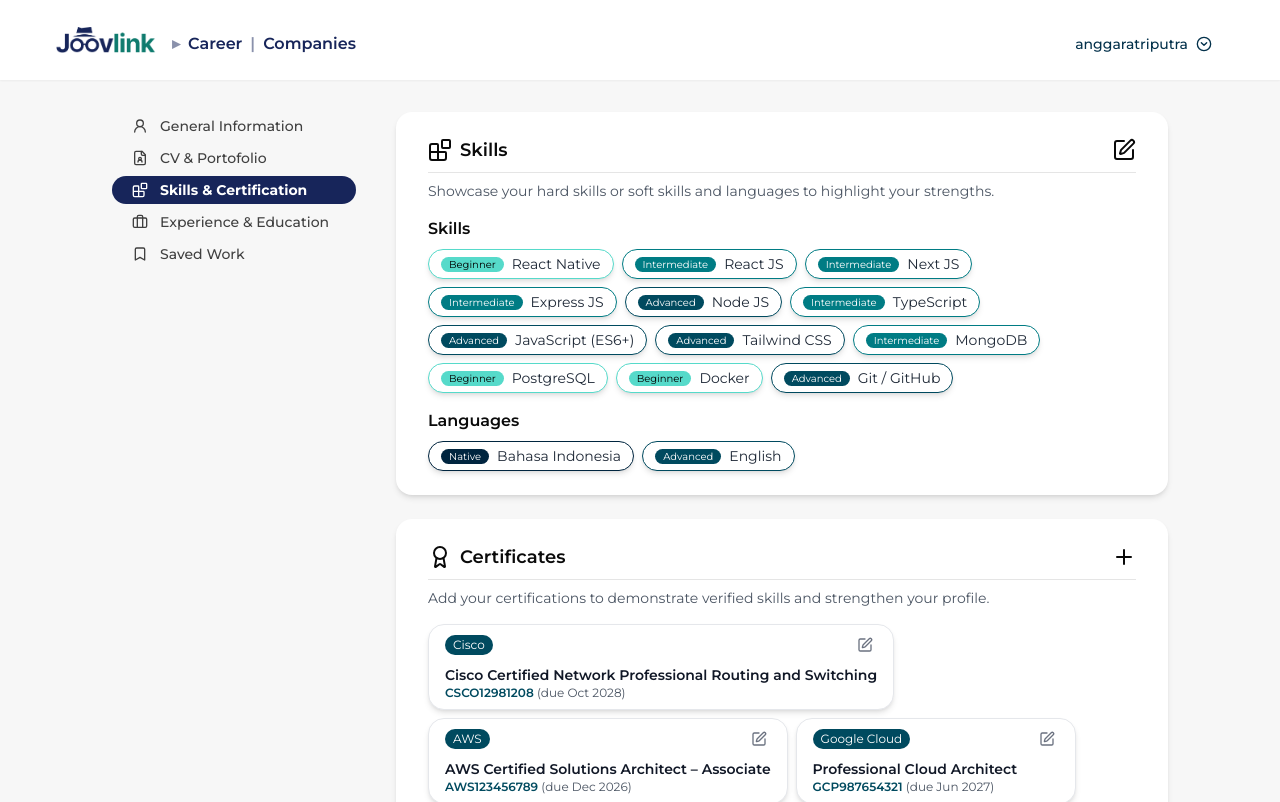
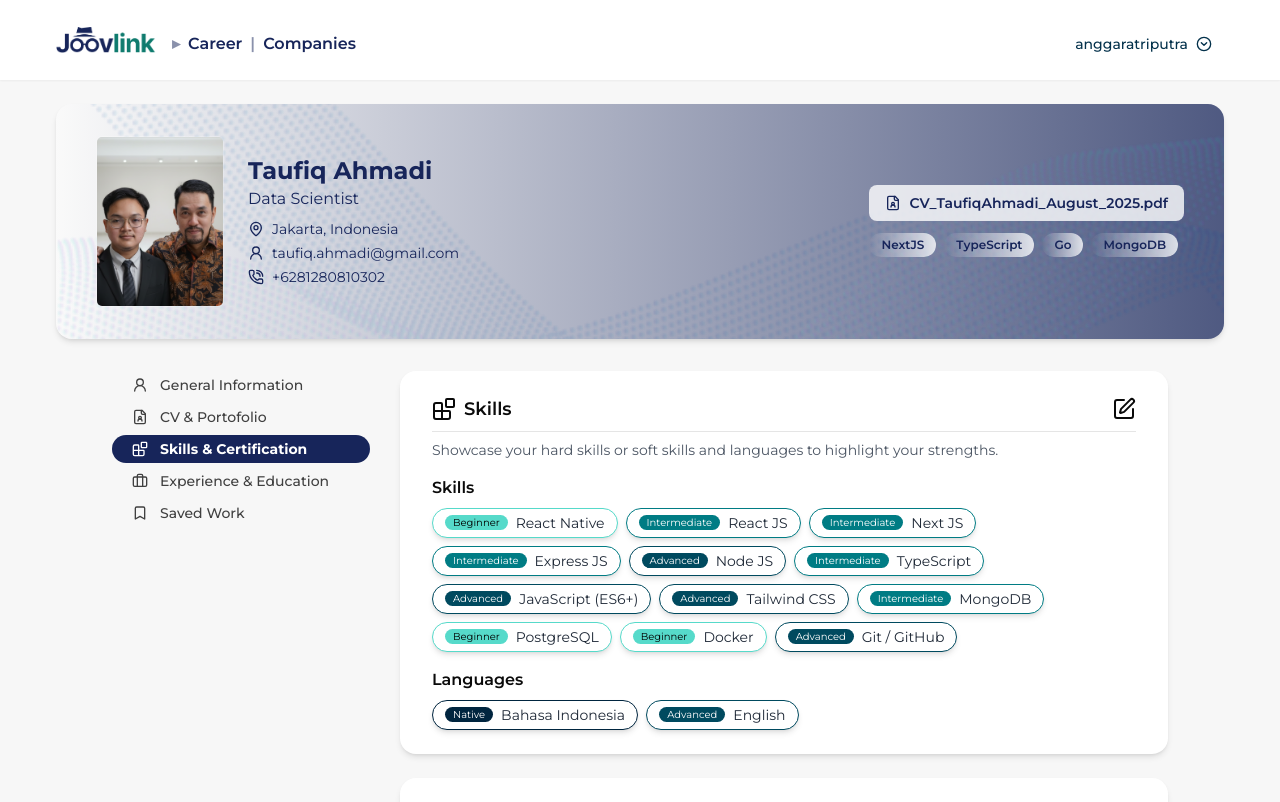
Before and after one commit to joovlink/data-driven-project, a Next.js app in the folder frontend/: page /profile/skills in a window 1280 px wide. Shown: the top 802 px of the page. Built offline with nearby package versions, Linux system fonts and the light colour scheme.

Commit message:
add template banner header

```diff
--- a/frontend/app/not-found.tsx
+++ b/frontend/app/not-found.tsx
@@ -1,21 +1,49 @@
-import Link from "next/link";
+"use client"
+
+import Image from "next/image"
+import Link from "next/link"
+import { motion } from "framer-motion"
 
 export default function NotFound() {
     return (
         <div
-            className="flex items-center justify-center min-h-screen px-6 text-center bg-cover bg-center"
-            style={{ backgroundImage: `url('/images/arthatelnotfound.jpg')` }}
+            className="flex flex-col items-center justify-center min-h-screen px-6 text-center bg-cover bg-center space-y-6"
+            style={{ backgroundImage: `url('/images/notfound.png')` }}
         >
-            <div className="bg-white/80 backdrop-blur-sm p-10 rounded-xl max-w-md">
-                <h2 className="text-lg font-bold mb-2">Oops! Something went wrong.</h2>
-                <p className="text-sm text-gray-600">
+            <Link href="/" className="inline-block">
+                <motion.div
+                    animate={{
+
+                        opacity: [1, 0.7, 1],
+
+                    }}
+                    transition={{
+                        repeat: Infinity,
+                        duration: 5,
+                        ease: "easeInOut",
+                    }}
+                >
+                    <Image
+                        src="/images/joovlink_logo.png"
+                        alt="Joovlink Logo"
+                        width={240}
+                        height={40}
+                        priority
+                        className="invert brightness-0 drop-shadow-lg"
+                    />
+                </motion.div>
+            </Link>
+
+            <div className="bg-white/20 backdrop-blur-sm p-10 rounded-xl max-w-md">
+                <h2 className="text-lg text-white font-bold mb-2">Oops! Something went wrong.</h2>
+                <p className="text-sm text-white">
                     We couldn’t find the page you’re looking for.
                 </p>
                 <Link
-                    href="/client-login"
-                    className="text-blue-600 font-semibold hover:underline mt-4 inline-block"
+                    href="/"
+                    className="text-black px-4 py-1 rounded-lg bg-white/90 font-semibold hover:scale-105 transition mt-4 inline-block"
                 >
-                    Back to Login
+                    Back to Homepage
                 </Link>
             </div>
         </div>
--- a/frontend/app/profile/layout.tsx
+++ b/frontend/app/profile/layout.tsx
@@ -1,11 +1,111 @@
 "use client"
 
 import { useEffect, useState } from "react"
-import { AnimatePresence, motion } from "framer-motion"
+import { motion } from "framer-motion"
 import SplashScreen from "@/components/SplashScreen"
 import AppNavbar from "@/components/layout/AppNavbar"
 import { ProfileSidebar } from "@/components/layout/ProfileSidebar"
 import { usePathname } from "next/navigation"
+import { FileUser, MapPin, PhoneCall, User2 } from "lucide-react"
+
+type ProfileData = {
+    name: string
+    title: string
+    location: string
+    email: string
+    phone: string
+    skills: string[]
+    cvFile: string
+    photo: string
+}
+
+function ProfileHeader() {
+    const [profile, setProfile] = useState<ProfileData | null>(null)
+
+    useEffect(() => {
+        const dummy: ProfileData = {
+            name: "Taufiq Ahmadi",
+            title: "Data Scientist",
+            location: "Jakarta, Indonesia",
+            email: "taufiq.ahmadi@gmail.com",
+            phone: "+6281280810302",
+            skills: ["NextJS", "TypeScript", "Go", "MongoDB"],
+            cvFile: "/CV_TaufiqAhmadi_August_2025.pdf",
+            photo: "/images/profile_dummy2.png",
+        }
+        setProfile(dummy)
+    }, [])
+
+    if (!profile) return null
+
+    return (
+        <div className="relative w-full rounded-2xl shadow-md overflow-hidden px-10 py-8 text-white
+                bg-[linear-gradient(to_right,rgba(255,255,255,0.35),rgba(23,37,90,0.75))]">
+            {/* Background image layer */}
+            <div className="absolute inset-0 bg-[url('/images/bannerabstract.png')] bg-cover bg-center opacity-10" />
+
+            {/* Content (di atas gradient + image) */}
+            <div className="relative flex items-center gap-6">
+                {/* Foto */}
+                <div className="w-32 aspect-[3/4] rounded-md overflow-hidden border border-white/20">
+                    <img
+                        src={profile.photo}
+                        alt="Profile"
+                        className="w-full h-full object-cover"
+                    />
+                </div>
+
+                {/* Info */}
+                <div className="flex-1">
+                    <h2 className="text-2xl text-[#17255A] font-bold">{profile.name}</h2>
+                    <p className="text-[#17255A] ">{profile.title}</p>
+
+                    <div className="mt-2 text-sm space-y-1 text-[#17255A] ">
+                        <div className="flex items-center gap-2">
+                            <MapPin className="w-4 h-4" />
+                            <span>{profile.location}</span>
+                        </div>
+                        <div className="flex items-center gap-2">
+                            <User2 className="w-4 h-4" />
+                            <span>{profile.email}</span>
+                        </div>
+                        <div className="flex items-center gap-2">
+                            <PhoneCall className="w-4 h-4" />
+                            <span>{profile.phone}</span>
+                        </div>
+                    </div>
+
+
+                </div>
+                <div>
+                    {/* Tombol CV */}
+                    <a
+                        href={profile.cvFile}
+                        target="_blank"
+                        className="flex items-center gap-2 px-4 py-2 text-sm font-semibold bg-[#FFFFFF]/80 text-[#17255A] hover:bg-gray-700 rounded-lg transition"
+                    >
+                        <FileUser className="w-4 h-4" />
+                        <span>{profile.cvFile.split("/").pop()}</span>
+                    </a>
+                    <div className="flex gap-2 mt-3 flex-wrap text-[#17255A]">
+                        {profile.skills.map((skill) => (
+                            <span
+                                key={skill}
+                                className="px-3 py-1 rounded-full text-xs font-semibold"
+                                style={{
+                                    background: "linear-gradient(to right, rgba(255,255,255,0), rgba(255,255,255,0.8))",
+                                }}
+                            >
+                                {skill}
+                            </span>
+                        ))}
+                    </div>
+                </div>
+            </div>
+        </div>
+    )
+}
+
 
 export default function ProfileLayout({ children }: { children: React.ReactNode }) {
     const [firstVisit, setFirstVisit] = useState(true)
@@ -29,29 +129,33 @@ export default function ProfileLayout({ children }: { children: React.ReactNode
             {/* Navbar */}
             <AppNavbar dummyUser={{ username: "anggaratriputra" }} />
 
-            {/* Sidebar + Content */}
-            <div className="w-full flex space-x-6 py-8 px-28">
+            {/* Header banner */}
+            <div className="px-14 pt-6">
+                <ProfileHeader />
+            </div>
+
+            {/* Body */}
+            <div className="grid grid-cols-[16rem_1fr] gap-8 px-28 py-8">
+                {/* Sidebar sticky di bawah navbar */}
+                <aside className="sticky top-[100px] self-start">
                     <ProfileSidebar />
+                </aside>
 
-
-                <main className="flex-1 relative">
-
+                {/* Content */}
+                <main>
                     <motion.div
                         key={pathname}
                         initial={{ opacity: 0, y: 20, scale: 0.98 }}
                         animate={{ opacity: 1, y: 0, scale: 1 }}
-                            // ❌ hilangin exit biar ga double render
                         transition={{
                             duration: 0.45,
                             ease: [0.16, 1, 0.3, 1],
                         }}
-                            className="h-full"
+                        className="space-y-6"
                     >
                         {children}
                     </motion.div>
-
                 </main>
-
             </div>
         </div>
     )
--- a/frontend/app/profile/skills/page.tsx
+++ b/frontend/app/profile/skills/page.tsx
@@ -222,7 +222,7 @@ export default function SkillsPage() {
                         className="p-1 rounded-md hover:bg-gray-100"
                         onClick={() => console.log("Edit", c.name)}
                       >
-                        <Edit className="w-4 h-4 text-gray-500" />
+                        <Edit className="w-4 h-4" />
                       </button>
                     </div>
                     <div className="flex flex-col">
--- a/frontend/components/SplashScreen.tsx
+++ b/frontend/components/SplashScreen.tsx
@@ -29,7 +29,7 @@ export default function SplashScreen() {
                 {/* Loading bar */}
                 <div className="w-48 h-1.5 bg-white/10 rounded-full overflow-hidden">
                     <motion.div
-                        className="h-full bg-gradient-to-r from-[##17255A] via-[#14b8a6] to-[#17255A]"
+                        className="h-full bg-gradient-to-r from-[#17255A] via-[#14b8a6] to-[#17255A]"
                         initial={{ x: "-100%" }}
                         animate={{ x: "100%" }}
                         transition={{
--- a/frontend/components/layout/AppNavbar.tsx
+++ b/frontend/components/layout/AppNavbar.tsx
@@ -26,7 +26,7 @@ export default function AppNavbar({
 }) {
     return (
         <motion.header
-            className="relative w-full flex items-center justify-between px-14 py-5 z-20 shadow-sm bg-white"
+            className="sticky top-0 w-full flex items-center justify-between px-14 py-5 z-20 shadow-sm bg-white"
             variants={slideDown}
             initial="hidden"
             animate="show"
--- a/frontend/components/layout/ProfileSidebar.tsx
+++ b/frontend/components/layout/ProfileSidebar.tsx
@@ -66,9 +66,9 @@ export function ProfileSidebar() {
     }, [pathname])
 
     return (
-        <aside className="w-[260px] shrink-0">
+        <aside className="w-[270px] shrink-0">
             <motion.nav
-                className="flex flex-col gap-1 max-h-40 overflow-y-auto pr-4 scroll-smooth"
+                className="flex flex-col gap-1 max-h-40 overflow-y-auto pr-3 scroll-smooth"
                 initial={{ opacity: 0, x: -10 }}
                 animate={{ opacity: 1, x: 0 }}
                 transition={{
```
Also changed, not shown: frontend/public/images/bannerabstract.png (added), frontend/public/images/notfound.png (added). Lines whose indentation alone changed are shown as unchanged.
